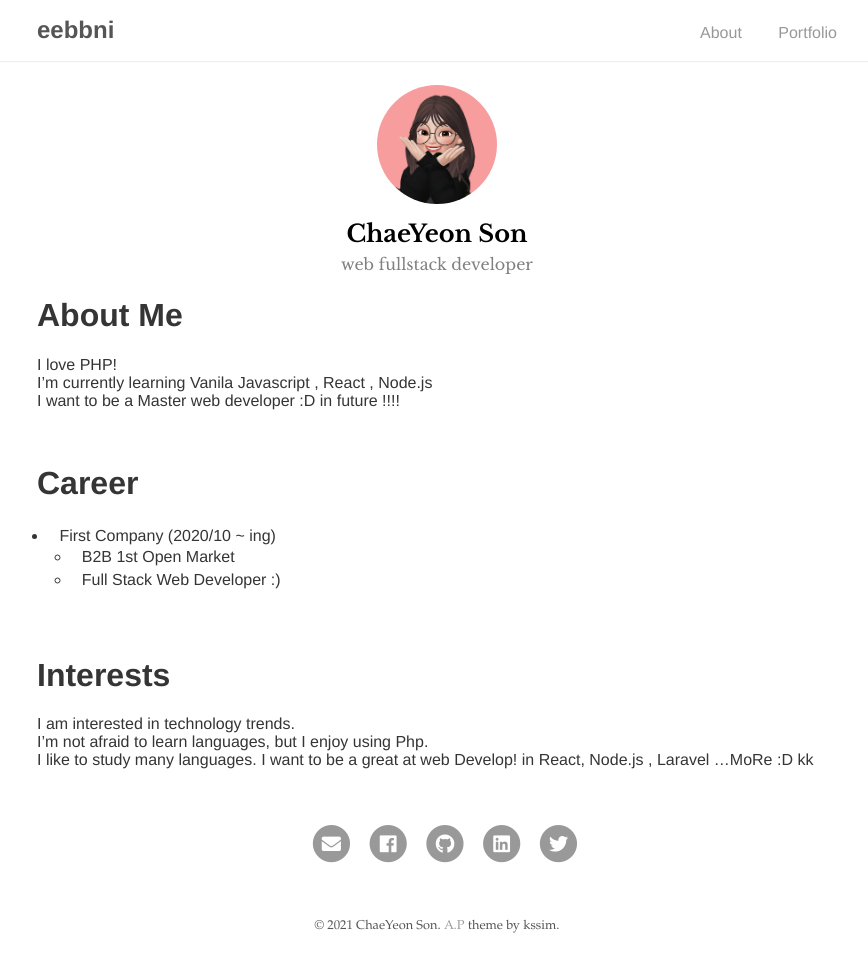
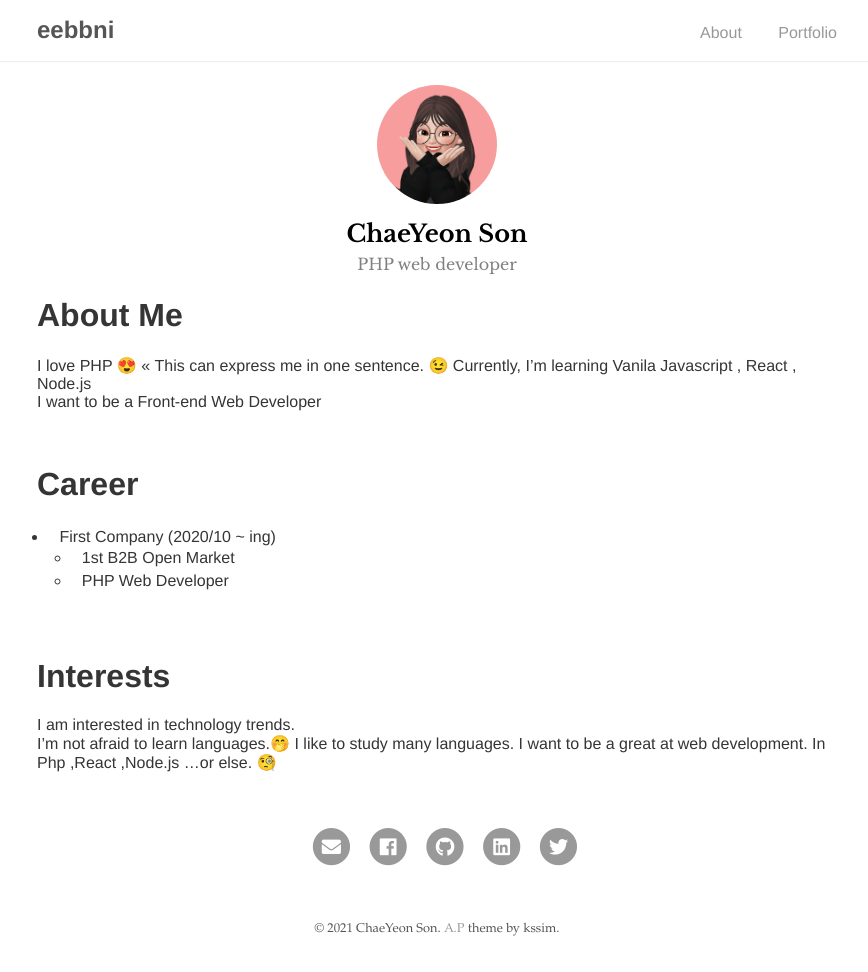
Before and after one commit to eebbni/eebbni.github.io, a Jekyll site: the page built from index.md, in a window 1280 px wide. Shown: the whole page, without its empty margins (203-1071 px from the left). Built offline with Jekyll 4.4.1, drawn with Linux system fonts in a browser that asks for light colours; our own code applies the rules of GitHub Pages for plain Markdown files.

Commit message:
change explain

```diff
--- a/_config.yml
+++ b/_config.yml
@@ -7,7 +7,7 @@ google_analytics: # Tracking ID, e.g. "UA-000000-01"
 # Author
 author:
   name: ChaeYeon Son
-  desc: web fullstack developer
+  desc: PHP web developer
   email: engeliss72@gmail.com
   selfie: assets/img/zepeto.jpg
 
--- a/_includes/head.html
+++ b/_includes/head.html
@@ -12,7 +12,7 @@
   <link rel="stylesheet" type="text/css" href="{{ site.baseurl }}/assets/css/fontawesome-all.min.css">
 
   <!-- Favicon -->
-  <link rel="icon" type="image/png" sizes="16x16" href="{{ "/assets/favicon2.ico" | relative_url }}">
+  <link rel="icon" type="image/png" sizes="16x16" href="{{ "/assets/favicon3.ico" | relative_url }}">
 
   <!-- Google Analytics -->
   {% if site.google_analytics %}
--- a/index.md
+++ b/index.md
@@ -3,21 +3,22 @@ layout: about
 ---
 
 # About Me
-I love PHP!
-I'm currently learning Vanila Javascript , React , Node.js <br/>
-I want to be a Master web developer :D in future !!!!
+I love PHP 😍 << This can express me in one sentence. 😉
+Currently, I'm learning Vanila Javascript , React , Node.js <br/>
+I want to be a Front-end Web Developer
 
 <br/>
 
 # Career
 * First Company (2020/10 ~ ing)
-  * B2B 1st Open Market
-  * Full Stack Web Developer :)
+  * 1st B2B Open Market
+  * PHP Web Developer
 
 <br/>
 
 # Interests
 I am interested in technology trends.
-I'm not afraid to learn languages, but I enjoy using Php.
+I'm not afraid to learn languages.🤭
 I like to study many languages.
-I want to be a great at web Develop! in React, Node.js , Laravel ...MoRe :D kk
+I want to be a great at web development.
+In Php ,React ,Node.js ...or else. 🧐
```
Also changed, not shown: assets/favicon3.ico (added), assets/favicon3.png (added).
